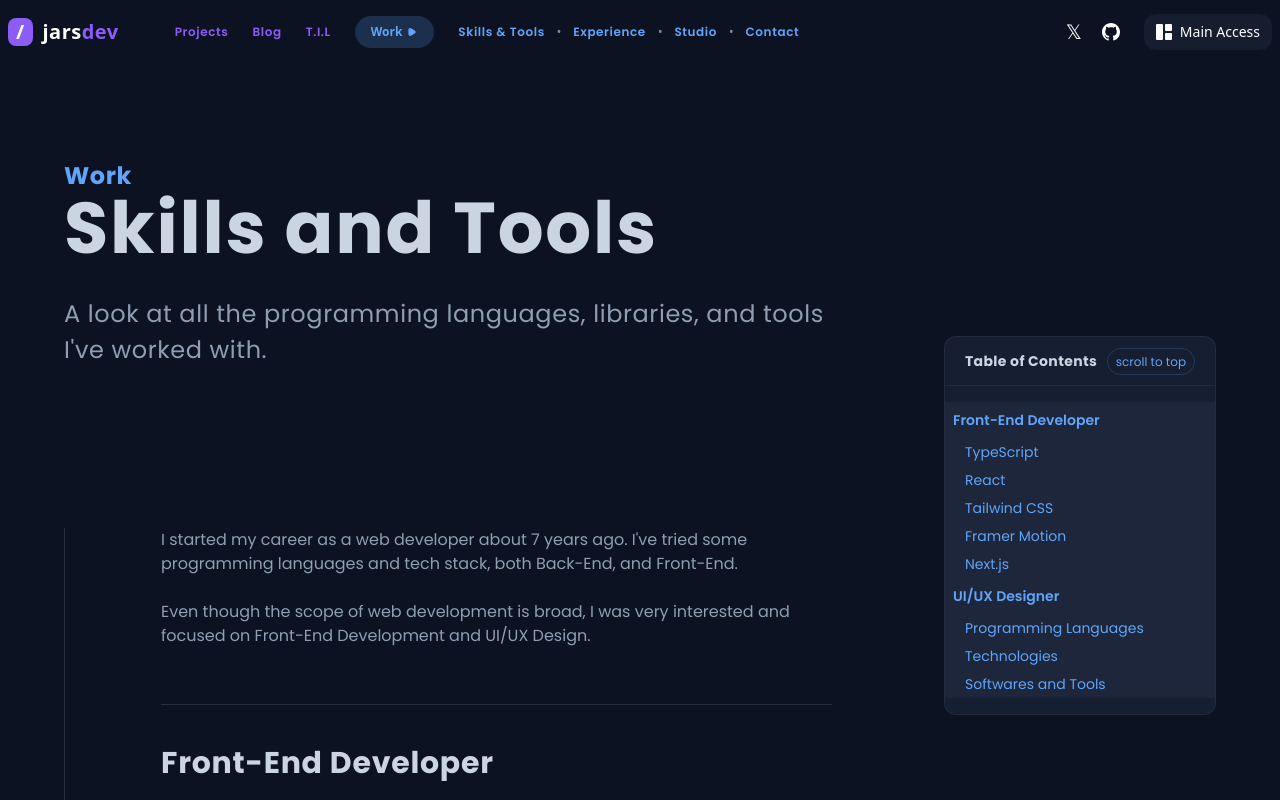
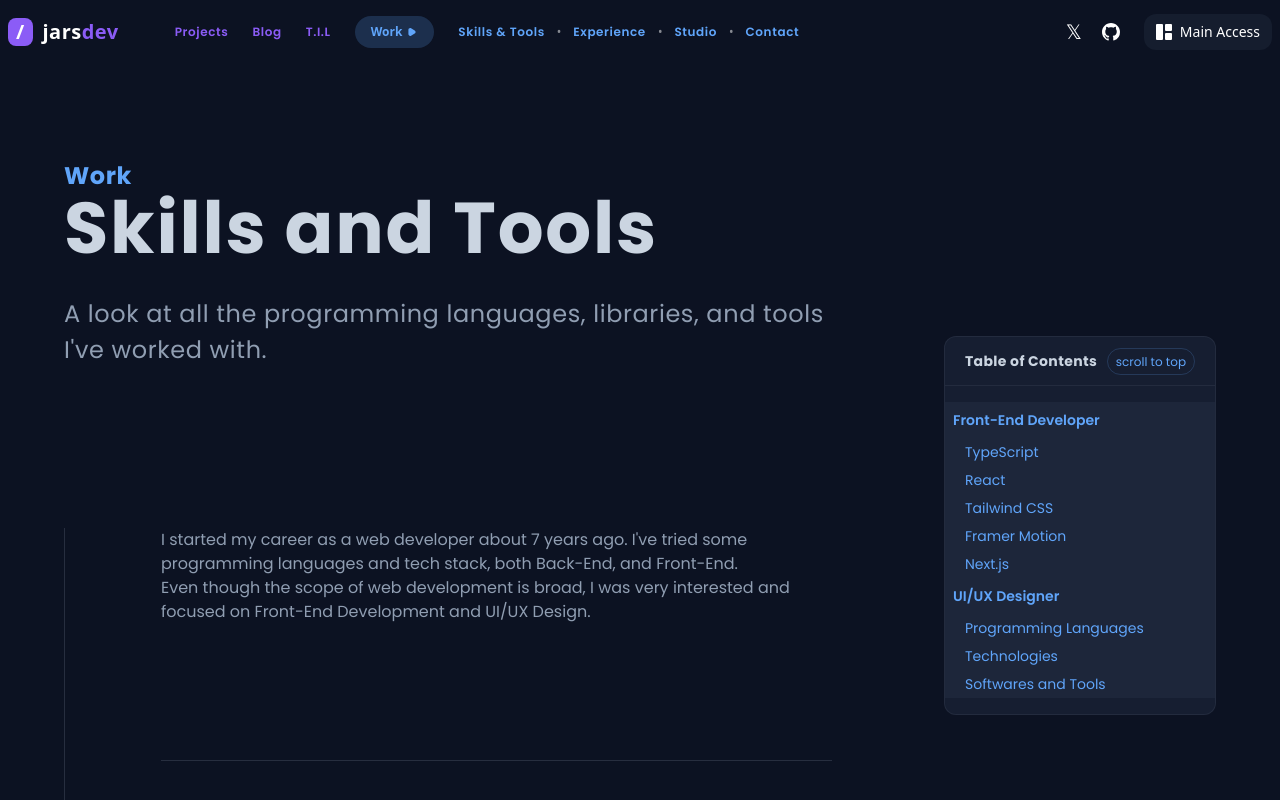
Before and after one commit to ImJars/Development-full-coding, a React (Vite) app: page /skills in a window 1280 px wide. Shown: the top 800 px of the page. Built offline with nearby package versions, Linux system fonts and the light colour scheme.

Commit message:
Update skills.jsx

```diff
--- a/src/skills.jsx
+++ b/src/skills.jsx
@@ -388,21 +388,25 @@ function Skills() {
           <div className="flex justify-between">
             <div className="w-2/3">
               <div className="border-l pl-24 border-text-general border-opacity-20 pb-20">
-                <div
+                <SkillSection
                   className="border-b pb-14 border-text-general border-opacity-20
                                         text-text-general text-base space-y-6"
                 >
+                  <div className="content-wrapped block mx-auto">
+                    <SkillsSectionTitle className="pb-20 mx-5 sm:mx-0">
                       <h1>
-                    I started my career as a web developer about 7 years ago.
-                    I've tried some programming languages and tech stack, both
-                    Back-End, and Front-End.
+                        I started my career as a web developer about 7 years
+                        ago. I've tried some programming languages and tech
+                        stack, both Back-End, and Front-End.
                       </h1>
                       <h2>
                         Even though the scope of web development is broad, I was
                         very interested and focused on Front-End Development and
                         UI/UX Design.
                       </h2>
+                    </SkillsSectionTitle>
                   </div>
+                </SkillSection>
                 <div ref={refAnimateScroll}>
                   <div ref={refAnimate} className="mt-10">
                     <h1 className="text-text-white-gray text-3xl font-bold tracking-wide">
```
Lines whose indentation alone changed are shown as unchanged.
